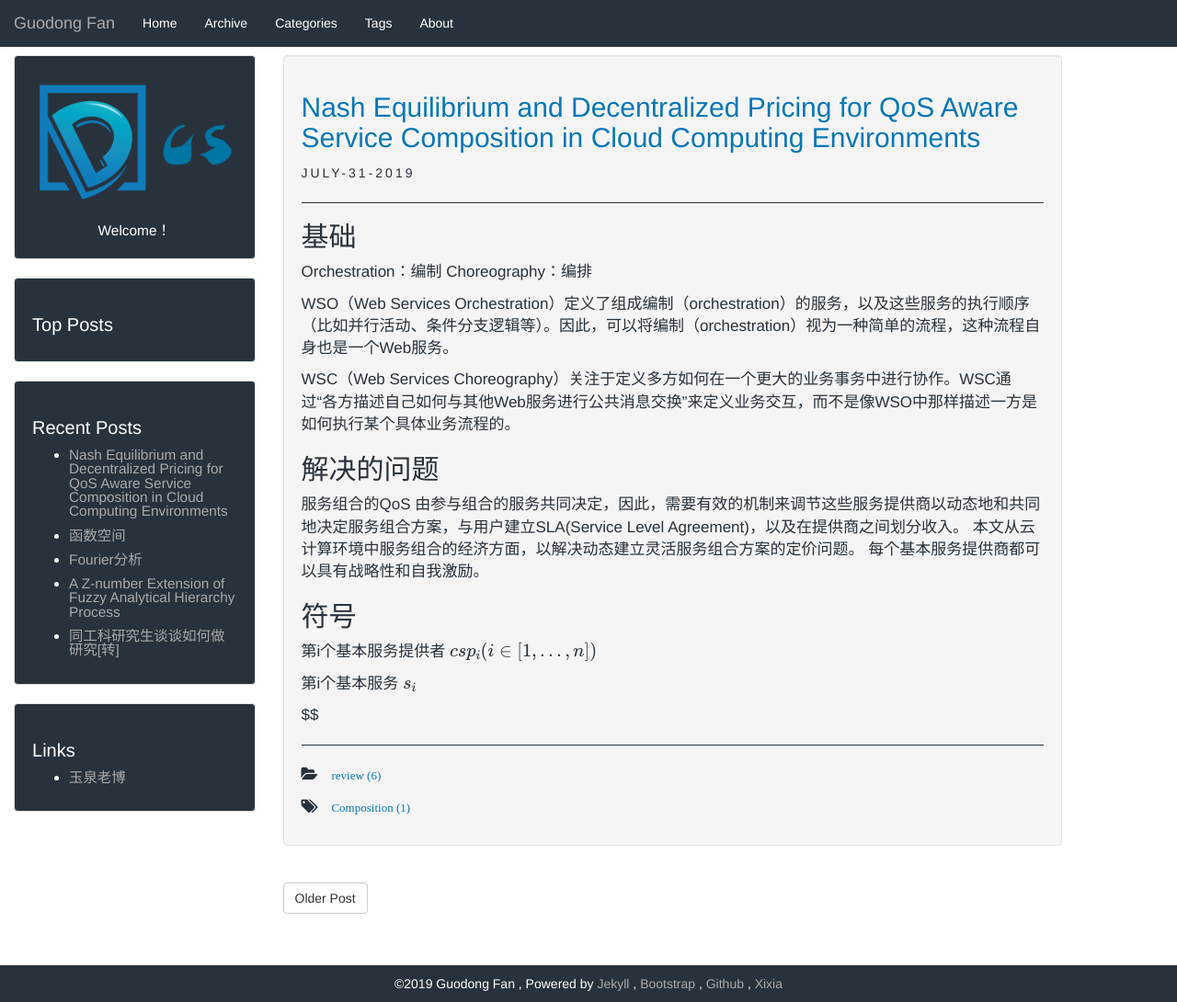
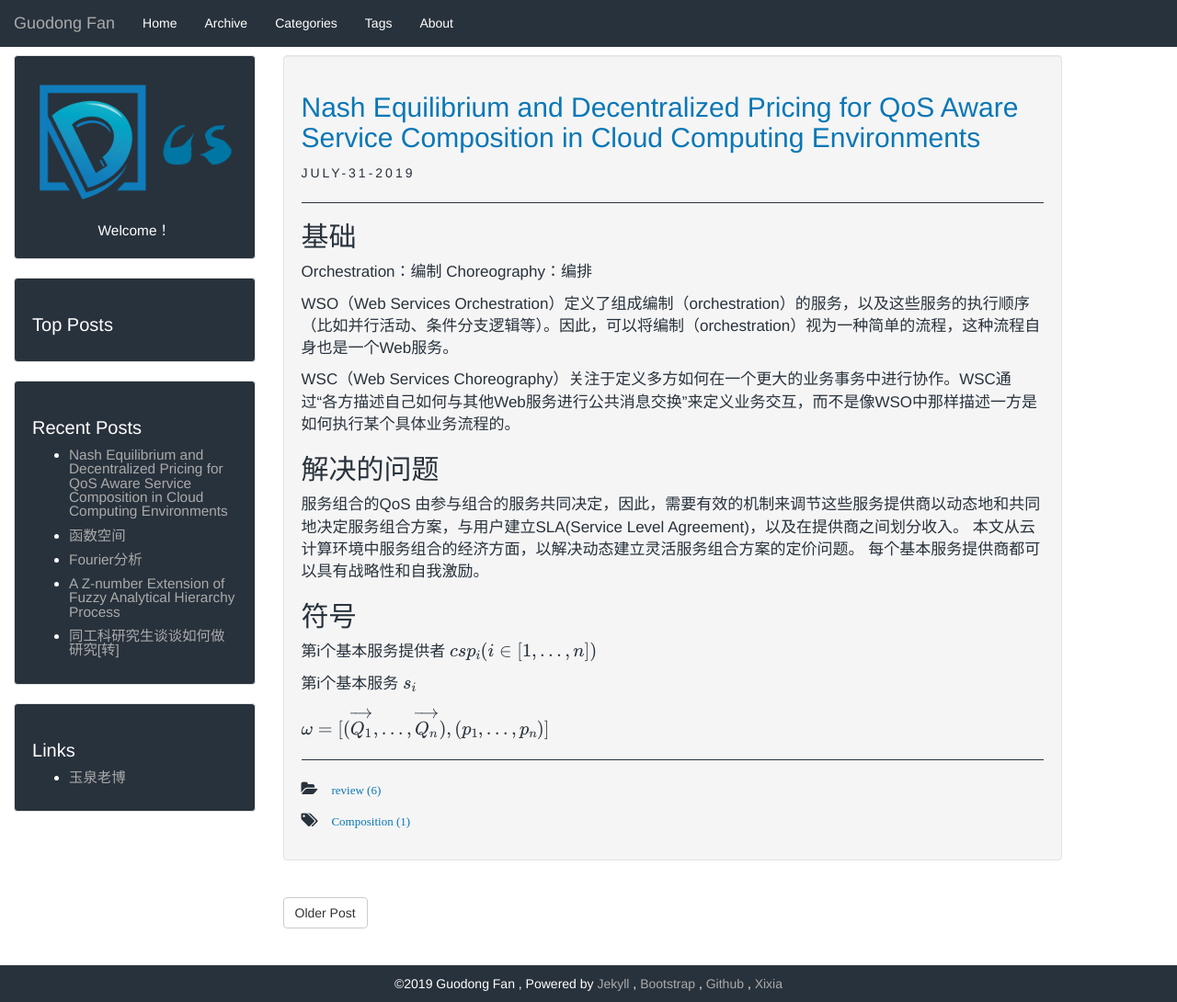
Before and after one commit to GuodongFan/GuodongFan.github.io, a Jekyll site: the page built from _posts/2019-07-31-Nash-Equilibrium-Composition.md, in a window 1280 px wide and 1090 px high. Shown: the whole window at 92% size. Built offline with Jekyll 4.4.1, drawn with Linux system fonts in a browser that asks for light colours; our own code applies the rules of GitHub Pages for plain Markdown files; formulas are drawn with MathJax 3.

Commit message:
Update 2019-07-31-Nash-Equilibrium-Composition.md

```diff
--- a/_posts/2019-07-31-Nash-Equilibrium-Composition.md
+++ b/_posts/2019-07-31-Nash-Equilibrium-Composition.md
@@ -23,4 +23,4 @@ WSC（Web Services Choreography）关注于定义多方如何在一个更大的
 
 第i个基本服务 $s_i$
 
-$$
+$\omega=\lbrack(\overrightarrow{Q_1},...,\overrightarrow{Q_n}),(p_1,...,p_n)\rbrack$
```
